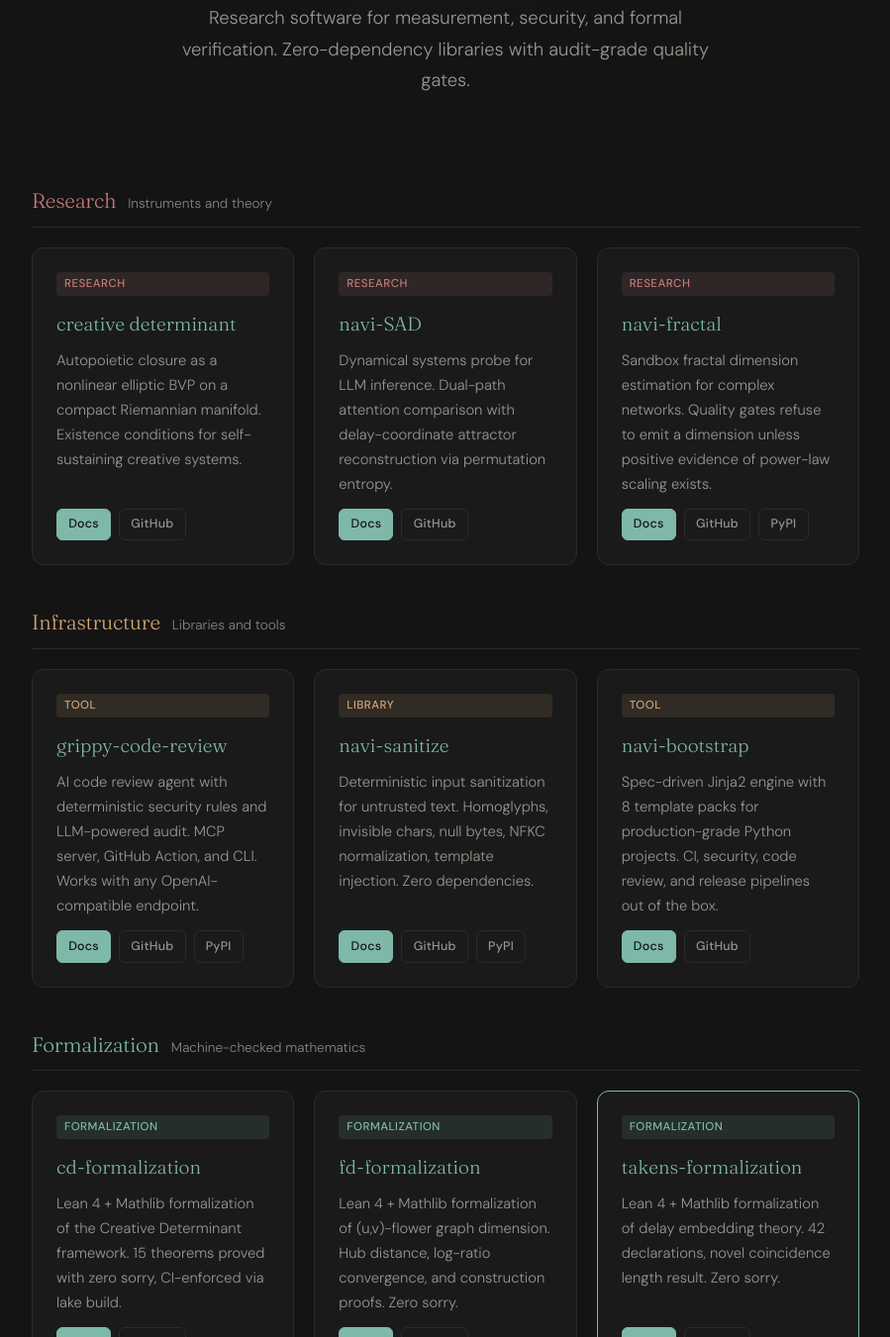
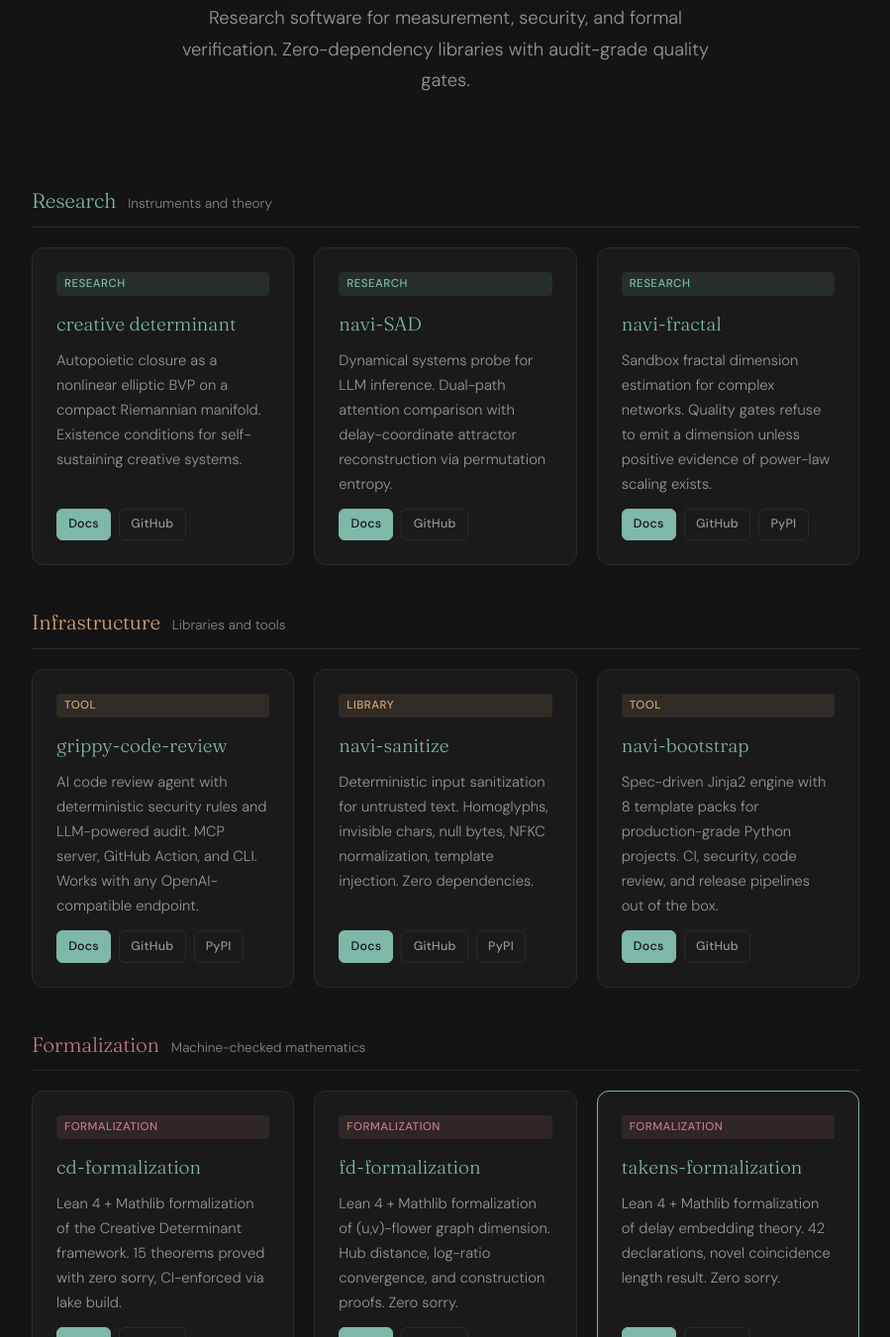
Before and after one commit to Project-Navi/Project-Navi.github.io, a plain HTML site: page index.html in a window 1280 px wide. Shown: the part 305-1656 px from the top of the page at 99% size, without its empty margins (190-1089 px from the left). Drawn offline with Linux system fonts and the light colour scheme.

Commit message:
docs: swap Research/Formalization tier colors
Research → teal (positive) — green at top of fold signals growth/exploration
Formalization → terracotta (negative) — signals rigor/exacting precision
Infrastructure stays amber (neutral)

Coding-Agent: claude-code
Model: claude-opus-4-6

```diff
--- a/index.html
+++ b/index.html
@@ -115,9 +115,9 @@
       color: var(--text-dim);
     }
 
-    .category--research .category-header h2 { color: var(--negative); }
+    .category--research .category-header h2 { color: var(--positive); }
     .category--infra .category-header h2 { color: var(--neutral); }
-    .category--formalization .category-header h2 { color: var(--positive); }
+    .category--formalization .category-header h2 { color: var(--negative); }
 
     /* --- Grid --- */
     .grid {
@@ -203,9 +203,9 @@
       margin-bottom: 0.75rem;
     }
 
-    .tier--research { background: rgba(196, 122, 122, 0.12); color: var(--negative); }
+    .tier--research { background: rgba(126, 184, 168, 0.12); color: var(--positive); }
     .tier--infra { background: rgba(212, 165, 116, 0.12); color: var(--neutral); }
-    .tier--formalization { background: rgba(126, 184, 168, 0.12); color: var(--positive); }
+    .tier--formalization { background: rgba(196, 122, 122, 0.12); color: var(--negative); }
 
     /* --- Footer --- */
     footer {
```
